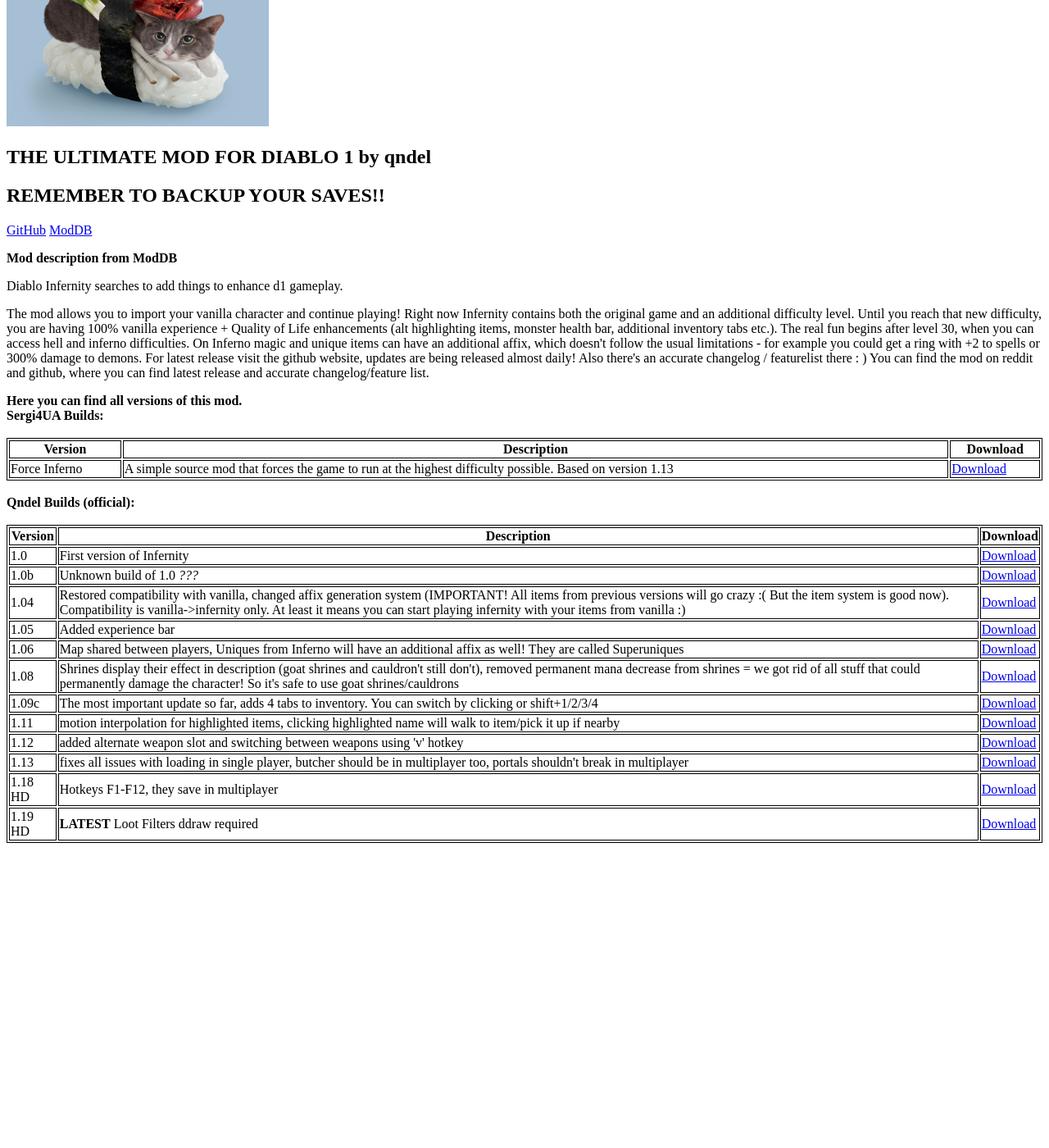
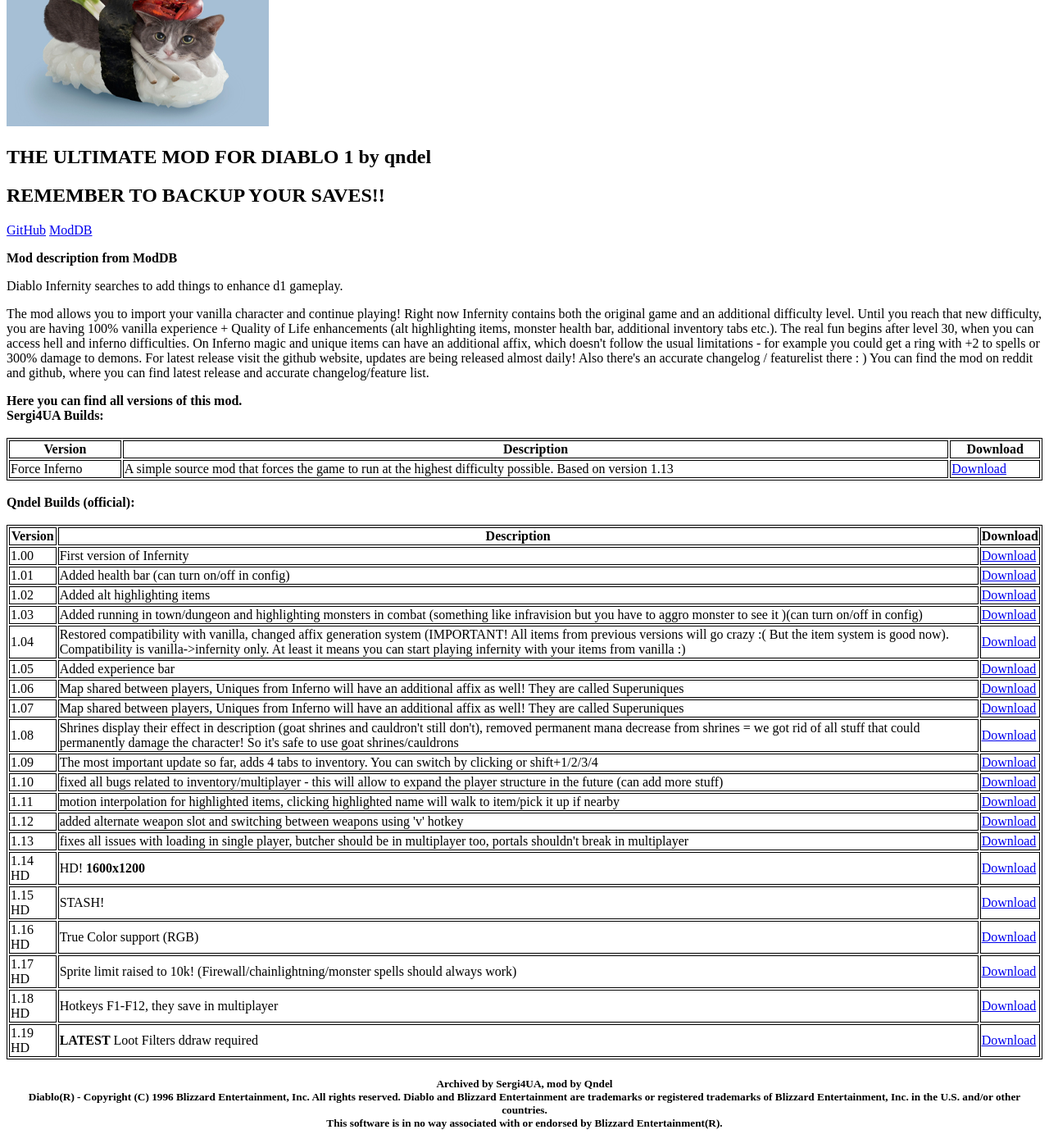
Before and after one commit to sergi4ua/sergi4ua.github.io, a Jekyll site: the page mods/infernity/index.html, which Jekyll copies as it is, in a window 1280 px wide and 1400 px high, scrolled down 166 px. Shown: the whole window at 82% size. Built offline with Jekyll 4.4.1, drawn with Linux system fonts in a browser that asks for light colours; before the commit the page ends 1202 px from its top, so only the background shows below that.

Commit message:
Update mod post

```diff
--- a/mods/infernity/index.html
+++ b/mods/infernity/index.html
@@ -44,14 +44,24 @@
             <th>Download</th>
         </tr>
         <tr>
-            <td>1.0</td>
+            <td>1.00</td>
             <td>First version of Infernity</td>
             <td><a href="qInfernity-1.0.zip">Download</a></td>
         </tr>
         <tr>
-            <td>1.0b</td>
-            <td>Unknown build of 1.0 <i>???</i></td>
-            <td><a href="qInfernity-1.0b.zip">Download</a></td>
+            <td>1.01</td>
+            <td>Added health bar (can turn on/off in config)</td>
+            <td><a href="qInfernity-1.01.zip">Download</a></td>
+        </tr>
+        <tr>
+            <td>1.02</td>
+            <td>Added alt highlighting items</td>
+            <td><a href="qInfernity-1.02.zip">Download</a></td>
+        </tr>
+        <tr>
+            <td>1.03</td>
+            <td>Added running in town/dungeon and highlighting monsters in combat (something like infravision but you have to aggro monster to see it )(can turn on/off in config)</td>
+            <td><a href="qInfernity-1.03.zip">Download</a></td>
         </tr>
         <tr>
             <td>1.04</td>
@@ -69,14 +79,24 @@
             <td><a href="qInfernity-1.06.zip">Download</a></td>
         </tr>
         <tr>
+            <td>1.07</td>
+            <td>Map shared between players, Uniques from Inferno will have an additional affix as well! They are called Superuniques</td>
+            <td><a href="qInfernity-1.07.zip">Download</a></td>
+        </tr>
+        <tr>
             <td>1.08</td>
             <td>Shrines display their effect in description (goat shrines and cauldron't still don't), removed permanent mana decrease from shrines = we got rid of all stuff that could permanently damage the character! So it's safe to use goat shrines/cauldrons</td>
             <td><a href="qInfernity-1.08.zip">Download</a></td>
         </tr>
         <tr>
-            <td>1.09c</td>
+            <td>1.09</td>
             <td>The most important update so far, adds 4 tabs to inventory. You can switch by clicking or shift+1/2/3/4</td>
             <td><a href="qInfernity-1.09.zip">Download</a></td>
+        </tr>
+        <tr>
+            <td>1.10</td>
+            <td>fixed all bugs related to inventory/multiplayer - this will allow to expand the player structure in the future (can add more stuff)</td>
+            <td><a href="qInfernity-1.10.zip">Download</a></td>
         </tr>
         <tr>
             <td>1.11</td>
@@ -94,6 +114,26 @@
             <td><a href="qInfernity-1.13.zip">Download</a></td>
         </tr>
         <tr>
+            <td>1.14 HD</td>
+            <td>HD! <b>1600x1200</b></td>
+            <td><a href="qInfernity-1.14.zip">Download</a></td>
+        </tr>
+        <tr>
+            <td>1.15 HD</td>
+            <td>STASH!</td>
+            <td><a href="qInfernity-1.15.zip">Download</a></td>
+        </tr>
+        <tr>
+            <td>1.16 HD</td>
+            <td>True Color support (RGB)</td>
+            <td><a href="qInfernity-1.16.zip">Download</a></td>
+        </tr>
+        <tr>
+            <td>1.17 HD</td>
+            <td>Sprite limit raised to 10k! (Firewall/chainlightning/monster spells should always work)</td>
+            <td><a href="qInfernity-1.17.zip">Download</a></td>
+        </tr>
+        <tr>
             <td>1.18 HD</td>
             <td>Hotkeys F1-F12, they save in multiplayer</td>
             <td><a href="qInfernity-1.18.zip">Download</a></td>
@@ -104,5 +144,8 @@
             <td><a href="qInfernity-1.19.zip">Download</a></td>
         </tr>
     </table>
+    <footer>
+        <center><h5>Archived by Sergi4UA, mod by Qndel<br>Diablo(R) - Copyright (C) 1996 Blizzard Entertainment, Inc. All rights reserved. Diablo and Blizzard Entertainment are trademarks or registered trademarks of Blizzard Entertainment, Inc. in the U.S. and/or other countries.<br>This software is in no way associated with or endorsed by Blizzard Entertainment(R).</h5></center>
+    </footer>
 </body>
 </html>
```
Also changed, not shown: 17 other files.
